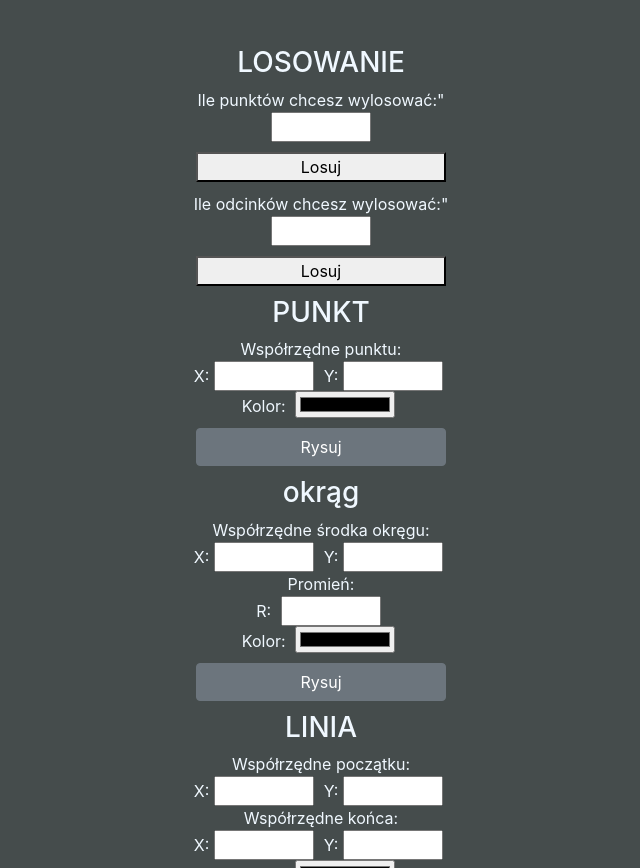
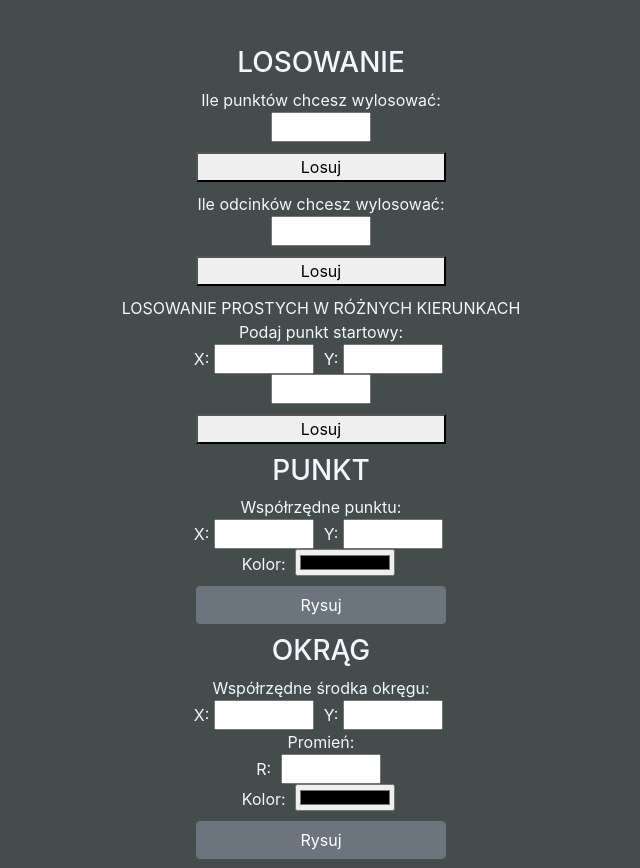
Before and after one commit to POLSL-WAGO/projekt1, a plain HTML site: page index.html in a window 1280 px wide. Shown: the part 554-1422 px from the top of the page, without its empty margins (319-959 px from the left). Drawn offline with nearby package versions, Linux system fonts and the light colour scheme.

Commit message:
Add random lines from one point

```diff
--- a/index.html
+++ b/index.html
@@ -71,12 +71,19 @@
     <div id="figures">
       <div id="losowanie">
         <h3>LOSOWANIE</h3>
-        Ile punktów chcesz wylosować:"<br />
+        Ile punktów chcesz wylosować:<br />
         <input type="number" id="pkt_random" /> <br />
         <button onclick="randomPoints(pkt_random.value)">Losuj</button><br />
-        Ile odcinków chcesz wylosować:"<br />
+
+        Ile odcinków chcesz wylosować:<br />
         <input type="number" id="lin_random" /><br />
-        <button onclick="randomLines(lin_random.value)">Losuj</button>
+        <button onclick="randomLines(lin_random.value)">Losuj</button><br />
+
+        LOSOWANIE PROSTYCH W RÓŻNYCH KIERUNKACH<br />
+        Podaj punkt startowy:<br />
+        X:<input type="number" id="lin_rnd_x" /> Y:<input type="number" id="lin_rnd_y" /><br />
+        <input type="number" id="lin_rnd_size" /><br />
+        <button onclick="randomDirectionLine(lin_rnd_x.value, lin_rnd_y.value, lin_rnd_size.value)">Losuj</button>
       </div>
 
       <div id="punkt" class="figure">
@@ -89,7 +96,7 @@
       </div>
 
       <div id="circle">
-        <h3>okrąg</h3>
+        <h3>OKRĄG</h3>
         Współrzędne środka okręgu: <br />
         X:<input type="number" id="cir_x" /> Y:<input type="number" id="cir_y" /><br />
         Promień:<br />
--- a/random.js
+++ b/random.js
@@ -19,7 +19,7 @@ function randomPoints(pktRandom){
     for(i = 0; i < pktRandom; i++){
         x = getRandomInt(0, 500);
         y = getRandomInt(0, 500);
-        DrawPoint(x, y, 256);
+        DrawPoint(x, y, 0);
     }
   }
 
@@ -34,6 +34,19 @@ function randomPoints(pktRandom){
         y1 = getRandomInt(0, 500);
         x2 = getRandomInt(0, 500);
         y2 = getRandomInt(0, 500);
-        DrawLine(x1, y1, x2, y2, 09000)
+        DrawLine(x1, y1, x2, y2, 0)
     }
   }
+
+  function randomDirectionLine(lin_x, lin_y, linRandom){
+    console.log(linRandom);
+    console.log(lin_x);
+    console.log(lin_y);
+    var x2 = 0;
+    var y2
+    for(i = 0; i < linRandom; i++){
+        x2 = getRandomInt(0, 500);
+        y2 = getRandomInt(0, 500);
+        DrawLine(lin_x, lin_y, x2, y2, 0)
+    }
+  }
```
